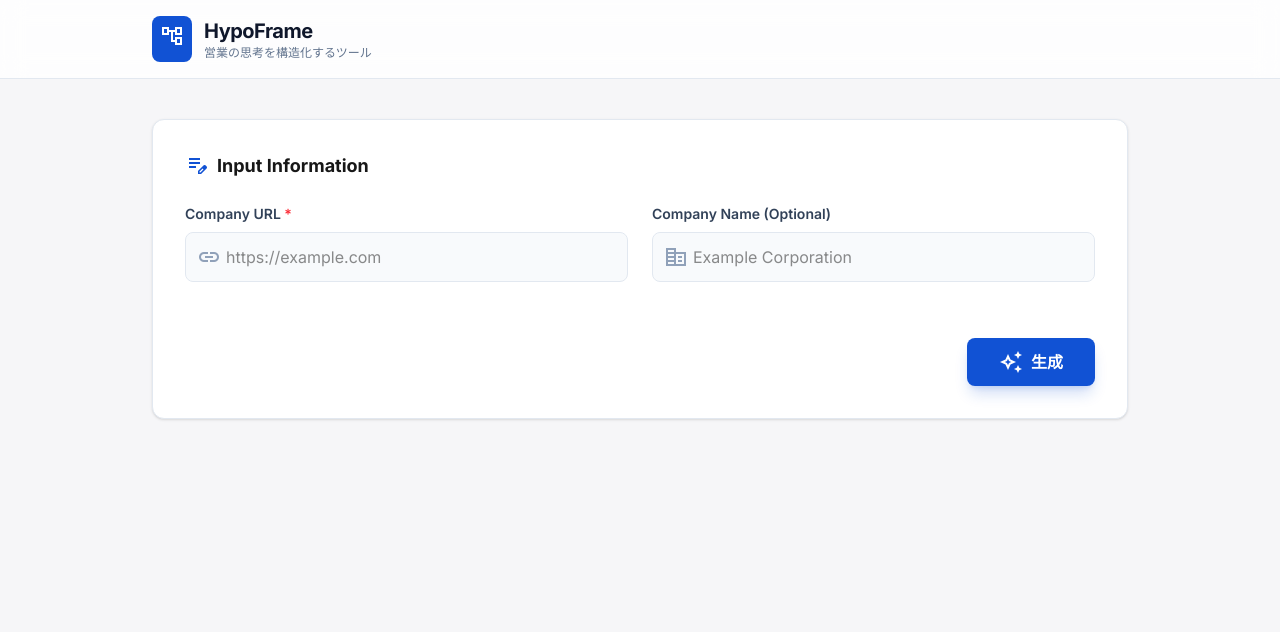
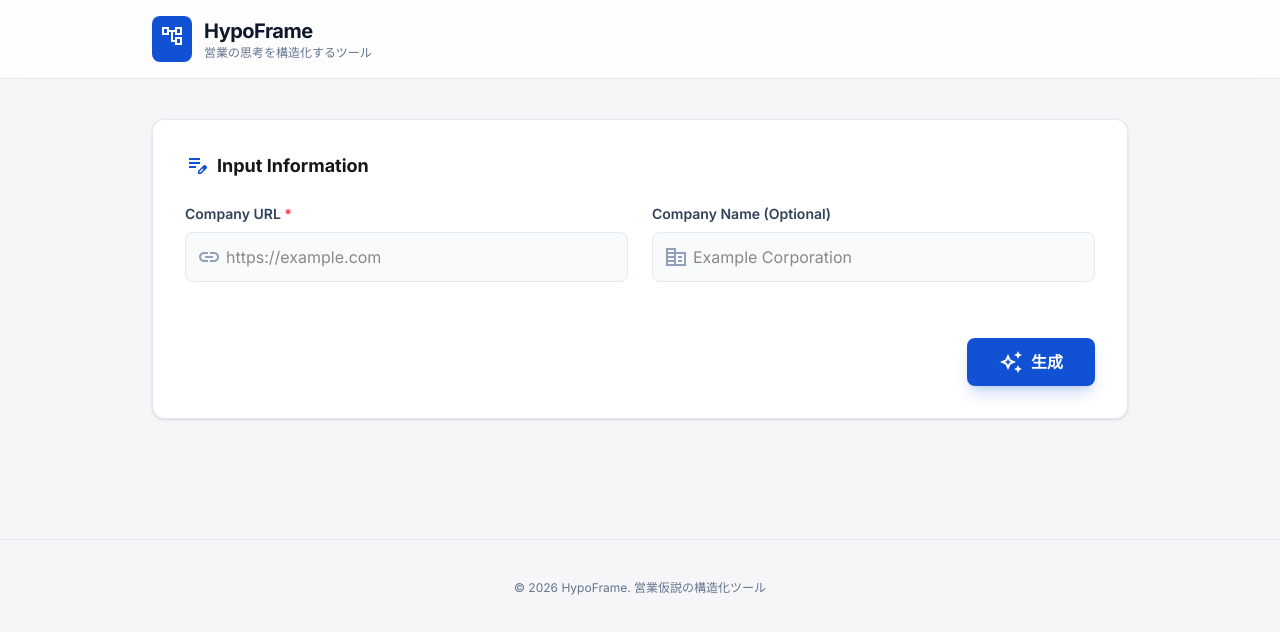
Before and after one commit to Kamon-Tahara-504/HypoFrame, a Next.js app: page / in a window 1280 px wide. Shown: the top 632 px of the page. Built offline with nearby package versions, Linux system fonts and the light colour scheme.

Commit message:
feat: コピーライト追加

```diff
--- a/app/page.tsx
+++ b/app/page.tsx
@@ -73,6 +73,11 @@ export default function Home() {
           />
         )}
       </main>
+      <footer className="mt-20 border-t border-slate-200 dark:border-slate-800 py-10 text-center">
+        <p className="text-xs text-slate-500 dark:text-slate-400">
+          © {new Date().getFullYear()} HypoFrame. 営業仮説の構造化ツール
+        </p>
+      </footer>
     </>
   );
 }
```
